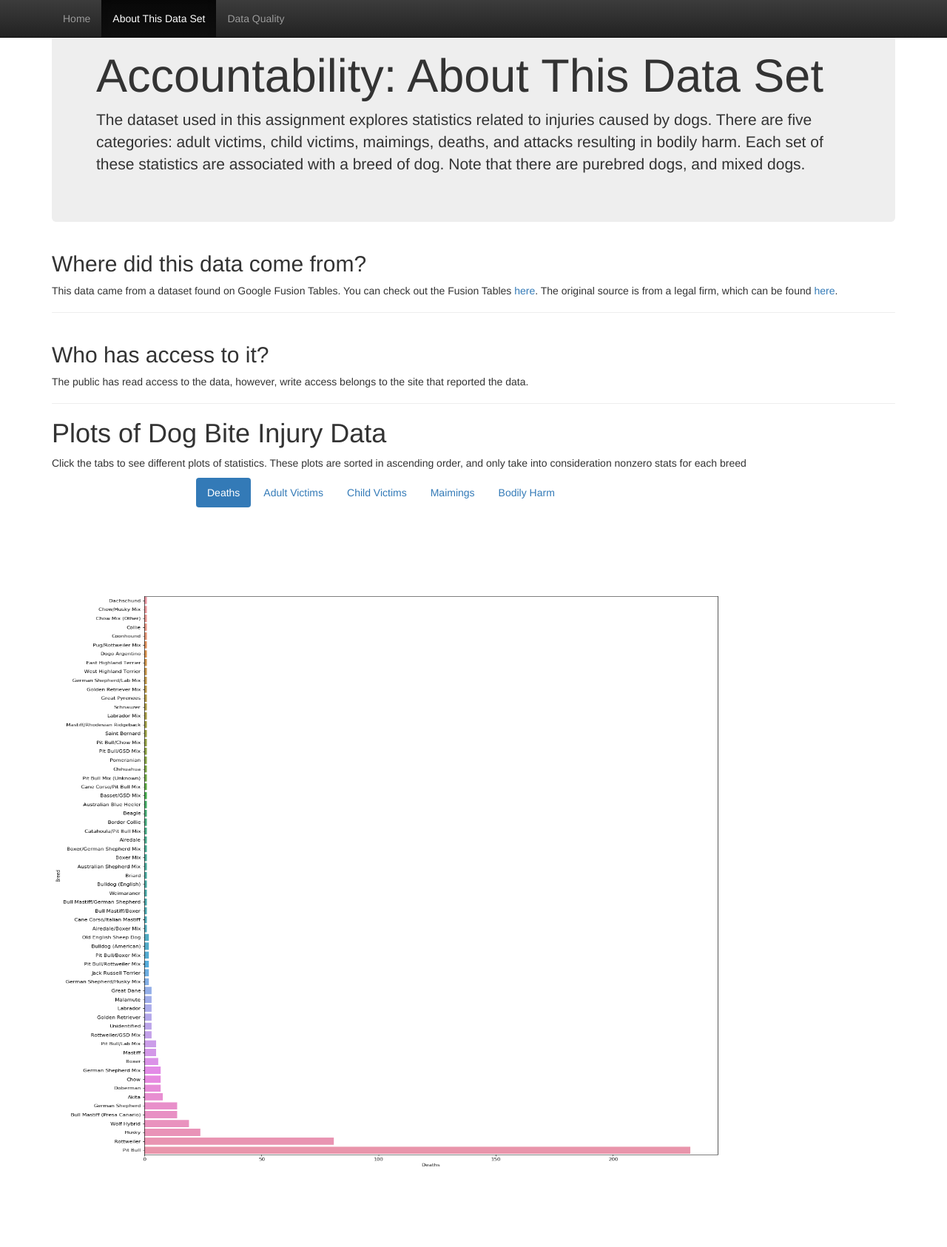
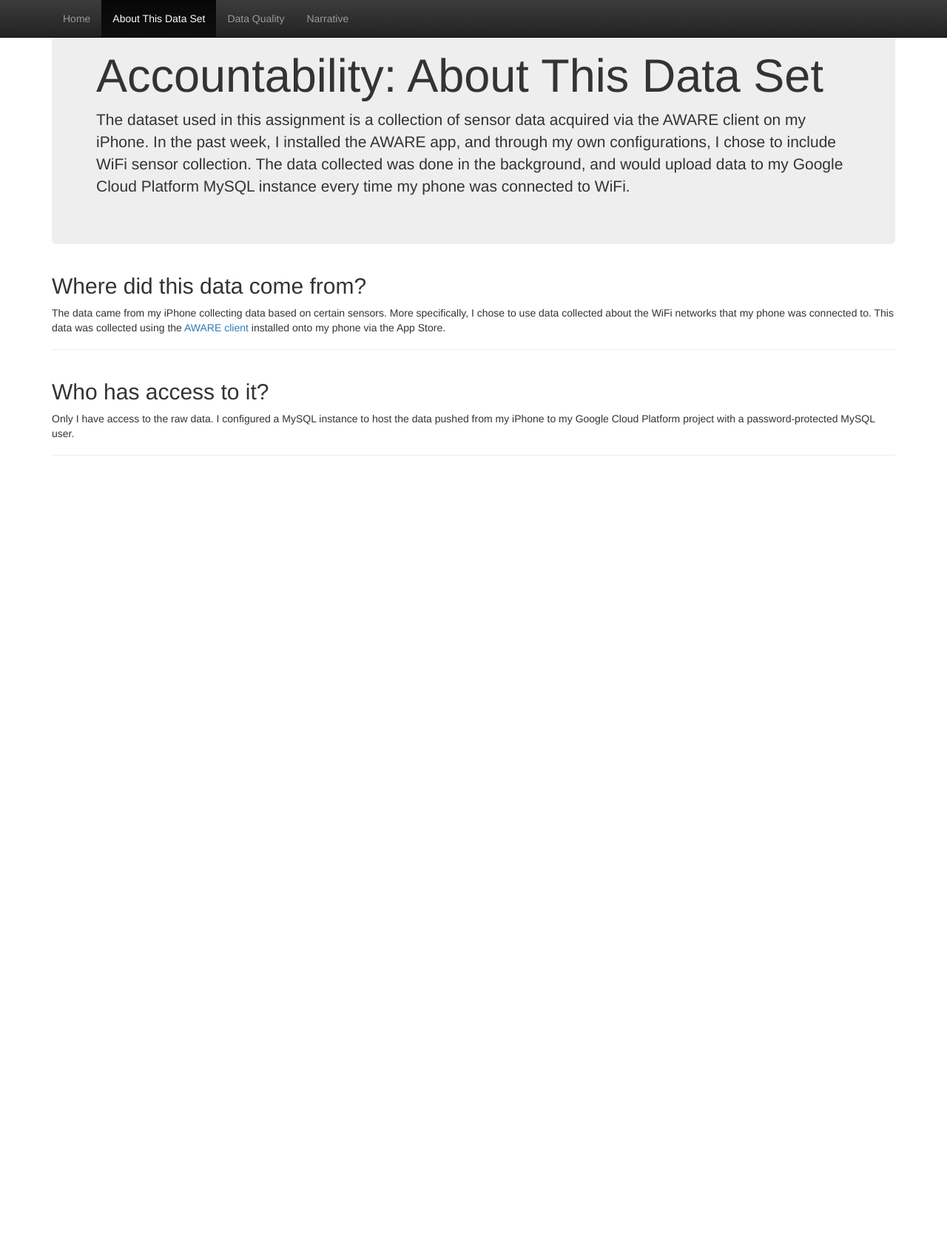
Before and after one commit to imsteev/tacotuesday-byte3, a Flask app: page /about in a window 1280 px wide. Shown: the whole page at 74% size. After the commit the page ends 616 px from the top, so only its background shows below. Run offline with Flask 2, Linux system fonts and the light colour scheme; parts of the project's set-up code (start-up, migrations or seed data) failed here and were passed over; some libraries are stand-ins or nearby versions.

Commit message:
first commit

```diff
--- a/main.py
+++ b/main.py
@@ -39,7 +39,7 @@ with open("config.json", "r") as f:
 service = build('fusiontables', 'v1', developerKey=API_KEY)
 
 # This is the table id for the fusion table
-TABLE_ID = "1eInGJ-8kleGckiZJ9lUw-uNfr6ZAc2H03KVysHpt"
+TABLE_ID = "1F491u3r71Js1FNn_QgGKOFIPcjOfa6C41Gyt32aa"
 
 # This is the default columns for the query
 query_cols = []
@@ -50,12 +50,6 @@ from flask import Flask, request
 app = Flask(__name__)
 
 def get_all_data(query):
-    #Example from the assignment instructions
-    #query = "SELECT * FROM " + TABLE_ID + " WHERE  Scorer = 'Forlan' LIMIT 2"
-    #response = service.query().sql(sql=query).execute()
-    #logging.info(response['columns'])
-    #logging.info(response['rows'])
-
     response = service.query().sql(sql=query).execute()
     logging.info(response['columns'])
     logging.info(response['rows'])
@@ -117,6 +111,11 @@ def quality():
     template = JINJA_ENVIRONMENT.get_template('templates/quality.html')
     return template.render()
 
+@app.route('/narrative')
+def narrative():
+    template = JINJA_ENVIRONMENT.get_template('templates/narrative.html')
+    return template.render()
+
 @app.errorhandler(404)
 def page_not_found(e):
     """Return a custom 404 error."""
--- a/templates/about.html
+++ b/templates/about.html
@@ -37,6 +37,7 @@
             <li><a href="/">Home</a></li>
             <li  class="active"><a href="about">About This Data Set</a></li>
 	    <li><a href="quality">Data Quality</a></li>
+	    <li><a href="narrative">Narrative</a></li>
           </ul>
         </div><!--/.nav-collapse -->
       </div>
@@ -47,60 +48,25 @@
       <!-- Main jumbotron for a primary marketing message or call to action -->
       <div class="jumbotron">
 	<h1>Accountability: About This Data Set</h1>
-        <p>The dataset used in this assignment explores statistics related to injuries caused by dogs.
-        	There are five categories: adult victims, child victims, maimings, deaths, and attacks resulting in bodily harm.
-        	Each set of these statistics are associated with a breed of dog. Note that there are purebred dogs, and mixed dogs.</a></p>
+        <p>The dataset used in this assignment is a collection of sensor data acquired via the AWARE client on my iPhone. In the past week, I installed
+        the AWARE app, and through my own configurations, I chose to include WiFi sensor collection. The data collected was done in the background,
+        and would upload data to my Google Cloud Platform MySQL instance every time my phone was connected to WiFi.</p>
       </div>
 
 
       <div class="page-header">
 	<h2>Where did this data come from?</h2>
-	<p>This data came from a dataset found on Google Fusion Tables. You can check out the Fusion Tables <a href="https://www.google.com/fusiontables/DataSource?docid=1eInGJ-8kleGckiZJ9lUw-uNfr6ZAc2H03KVysHpt">here</a>.
-		The original source is from a legal firm, which can be found <a href="http://www.westernmarylandlawyers.com/dog-bite-injury-data/">here</a>.
+	<p>The data came from my iPhone collecting data based on certain sensors. More specifically, I chose to use data collected about the WiFi
+	networks that my phone was connected to. This data was collected using the <a href='http://www.awareframework.com/introduction-of-aware-ios-client/'>AWARE client</a> installed
+	onto my phone via the App Store.
 	</p>
       </div>
 
       <div class="page-header">
 	<h2>Who has access to it?</h2>
-	<p>The public has read access to the data, however, write access belongs to the site that reported the data.</p>
+	<p>Only I have access to the raw data. I configured a MySQL instance to host the data pushed from my iPhone to my Google Cloud Platform project with a password-protected MySQL user.</p>
       </div>
-	<div>
-		<h1>Plots of Dog Bite Injury Data</h1>
-		<p>Click the tabs to see different plots of statistics. These plots are sorted in ascending order, and only take into consideration
-		nonzero stats for each breed</p>
-	</div>
-	<div class="row">
-		<div class="col-xs-2"></div>
-		<div class="col-xs-8">
-			<ul class="nav nav-pills">
-			<li class="active">
-				<a href="#deaths" data-toggle="tab">Deaths</a>
-			</li>
-			<li>
-				<a href="#adult-victims" data-toggle="tab">Adult Victims</a>
-			</li>
-			<li>
-				<a href="#child-victims" data-toggle="tab">Child Victims</a>
-			</li>
-			<li>
-				<a href="#maimings" data-toggle="tab">Maimings</a>
-			</li>
-			<li>
-				<a href="#bodily-harm" data-toggle="tab">Bodily Harm</a>
-			</li>
-			</ul>
-		</div>
-		<div class="col-xs-2"></div>
-	</div>
-	<div class="plots">
-			<div class="tab-content">
-			<div class="tab-pane active" id="deaths"><img src="/images/Deaths.png" alt='deaths'></div>
-			<div class="tab-pane" id="adult-victims"><img src="/images/Adult Victims.png" alt='adult victims'></div>
-			<div class="tab-pane" id="child-victims"><img src="/images/Child Victims.png" alt='child victims'></div>
-			<div class="tab-pane" id="maimings"><img src="/images/Maimings.png" alt='maimings'></div>
-			<div class="tab-pane" id="bodily-harm"><img src="/images/Attacks Doing Bodily Harm.png" alt='attacks doing bodily harm'></div>
-		</div>
-	</div>
+
 </div> <!-- /container -->
 
 
```
Also changed, not shown: templates/index.html (+5 -3 lines), templates/narrative.html (added, +77 -0 lines), templates/quality.html (+19 -17 lines).
